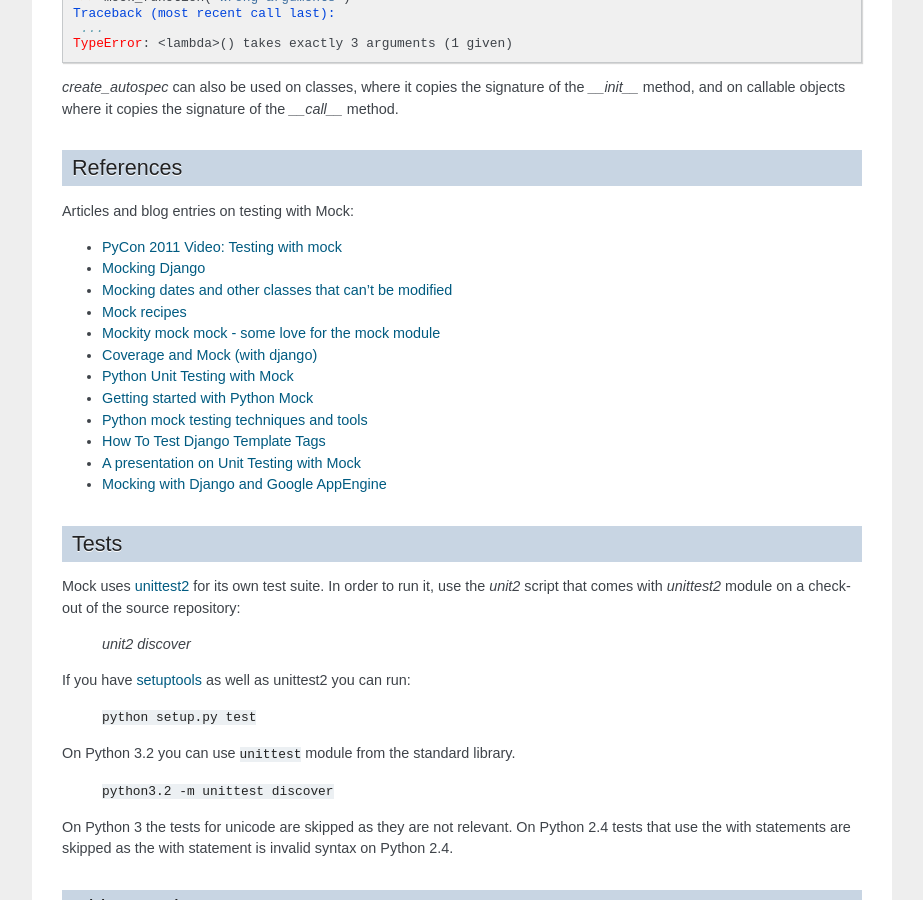
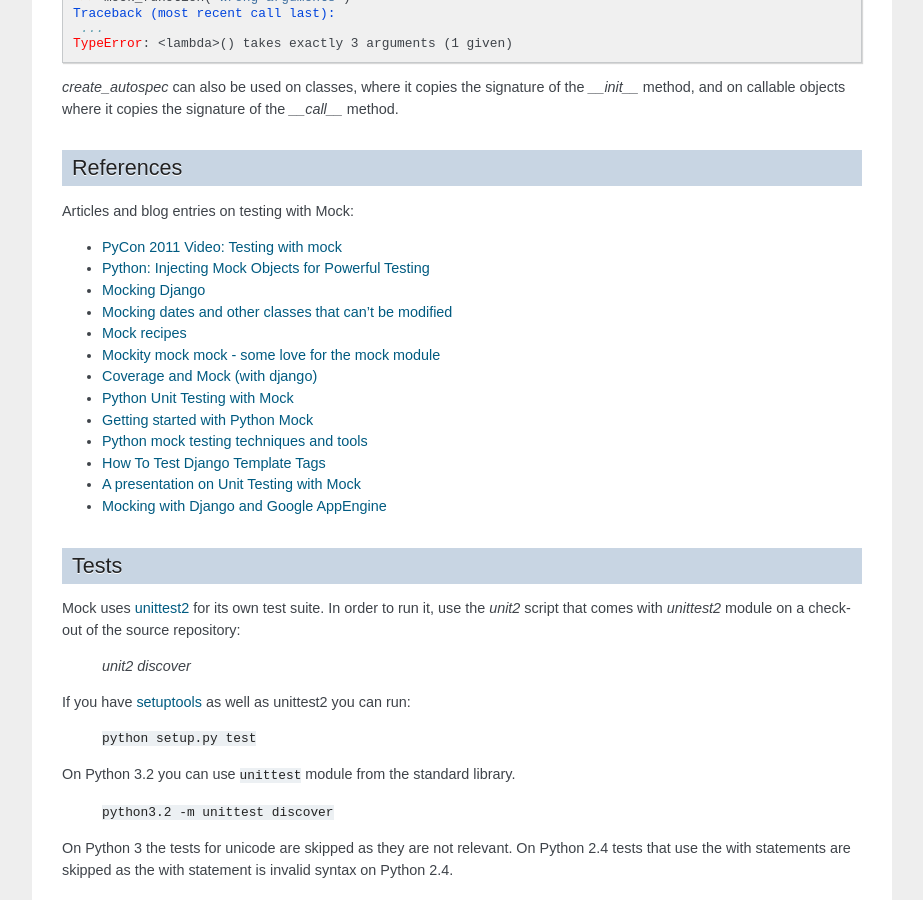
Before and after one commit to testing-cabal/mock, a Sphinx documentation site: the page built from docs/index.txt, in a window 1280 px wide and 900 px high, scrolled down 5364 px. Shown: the whole window, without its empty margins (198-1121 px from the left). Built offline with Sphinx 7.4.7, drawn with Linux system fonts in a browser that asks for light colours.

Commit message:
Adding a new link to the index

```diff
--- a/docs/helpers.txt
+++ b/docs/helpers.txt
@@ -18,7 +18,7 @@
 .. testcleanup::
 
     dir = original_dir
-    mock.FILTER_DIR = False
+    mock.FILTER_DIR = True
 
 
 
--- a/docs/index.txt
+++ b/docs/index.txt
@@ -299,6 +299,8 @@
 Articles and blog entries on testing with Mock:
 
 * `PyCon 2011 Video: Testing with mock <https://blip.tv/file/4881513>`_
+* `Python: Injecting Mock Objects for Powerful Testing
+  <http://blueprintforge.com/blog/2012/01/08/python-injecting-mock-objects-for-powerful-testing/>`_
 * `Mocking Django <http://www.mattjmorrison.com/2011/09/mocking-django.html>`_
 * `Mocking dates and other classes that can't be modified
   <http://williamjohnbert.com/2011/07/how-to-unit-testing-in-django-with-mocking-and-patching/>`_
```
